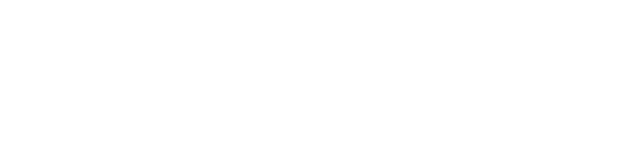
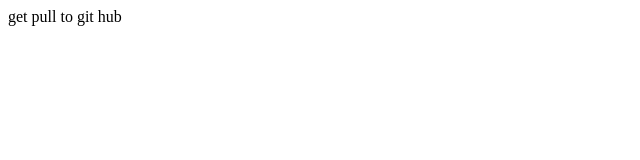
Before and after one commit to DanilCherniy/frontend_test, a plain HTML site: page index.html in a window 1280 px wide. Shown: the whole page, without its empty margins (0-640 px from the left). Drawn offline with Linux system fonts and the light colour scheme.

Commit message:
Update index.html

```diff
--- a/index.html
+++ b/index.html
@@ -4,6 +4,7 @@
     <meta charset="UTF-8" />
     <meta name="viewport" content="width=device-width, initial-scale=1.0" />
     <title>Git rules</title>
+    get pull to git hub
   </head>
   <body></body>
 </html>
```
